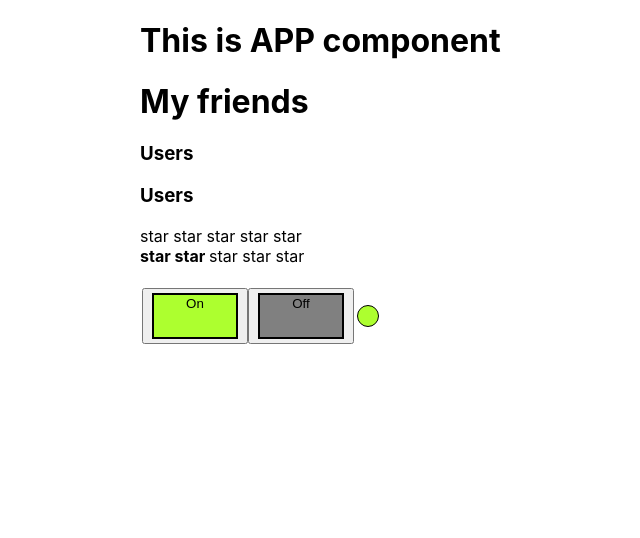
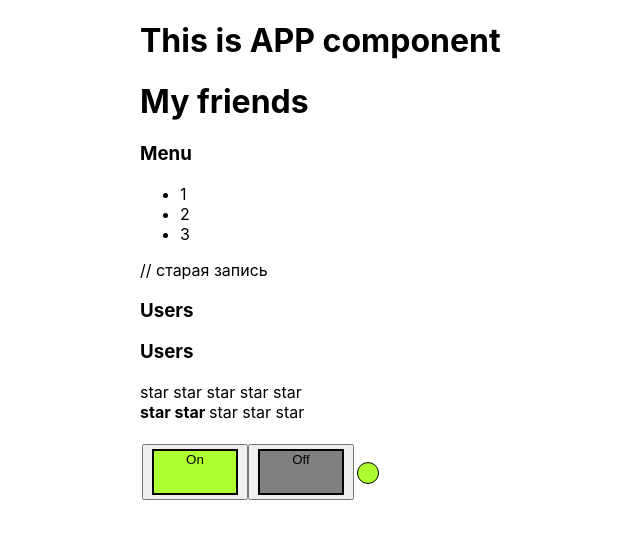
Before and after one commit to Nazaruk-D/React-KKP-, a React (Create React App) app: page / in a window 1280 px wide. Shown: the top 538 px of the page, without its empty margins (200-840 px from the left). Built offline with nearby package versions, Linux system fonts and the light colour scheme.

Commit message:
Refactoring Accordion Component

```diff
--- a/src/App.tsx
+++ b/src/App.tsx
@@ -13,13 +13,13 @@ function App(props: any) {
     console.log("App rendering")
 
     let [raitingValue, setRaitingValue] = useState<RatingValueType>(2)
+    let [accordionValue, setAccordionValue] = useState<boolean>(false)
 
     return (
         <div className={"App"}>
             <PageTitle title={"This is APP component"}/>
             <PageTitle title={"My friends"}/>
-            {/*<Raiting value={3}/>*/}
-            {/*<Accordion titleValue={"Menu"} collapsed={true}/>*/}
+            <Accordion titleValue={"Menu"} onClick={()=>setAccordionValue(!accordionValue)} collapsed={accordionValue} />
             <UncontrolledAccordion titleValue={"Users"}/>
             <UncontrolledAccordion titleValue={"Users"}/>
             <UncontrolledRating/>
--- a/src/components/Accordion/Accordion.tsx
+++ b/src/components/Accordion/Accordion.tsx
@@ -2,6 +2,7 @@ import React from "react";
 
 type AccordionPropsType = {
     titleValue: string
+    onClick: () => void
     collapsed: boolean
 }
 
@@ -9,40 +10,24 @@ type AccordionPropsType = {
 function Accordion(props: AccordionPropsType) {
     return (
         <div>
-            <AccordionTitle title={props.titleValue}/>
-            {/*{props.collapsed === false && <AccordionBody/> }*/}
+            <AccordionTitle title={props.titleValue} onClick={props.onClick}/>
             {!props.collapsed && <AccordionBody/>}
+
+            {/*{props.collapsed === false && <AccordionBody/> }*/} // старая запись
         </div>
     );
 }
 
-// function Accordion(props: AccordionPropsType) {
-//     console.log("Accordion rendering")
-//     if (props.collapsed === true) {
-//         return (
-//             <div>
-//                 <AccordionTitle title={props.titleValue}/>
-//             </div>
-//         );
-//     }
-//     else  {
-//         return (
-//             <div>
-//                 <AccordionTitle title={props.titleValue}/>
-//                 <AccordionBody/>
-//             </div>
-//         );
-//     }
-//
-// }
-
 type AccordionTitlePropsType = {
+    onClick: () => void
     title: string
 }
 
 function AccordionTitle(props: AccordionTitlePropsType) {
     return (
-        <h3> {props.title}</h3>
+        <h3 onClick={() => {
+            props.onClick()
+        }}> {props.title}</h3>
     )
 }
 
```
